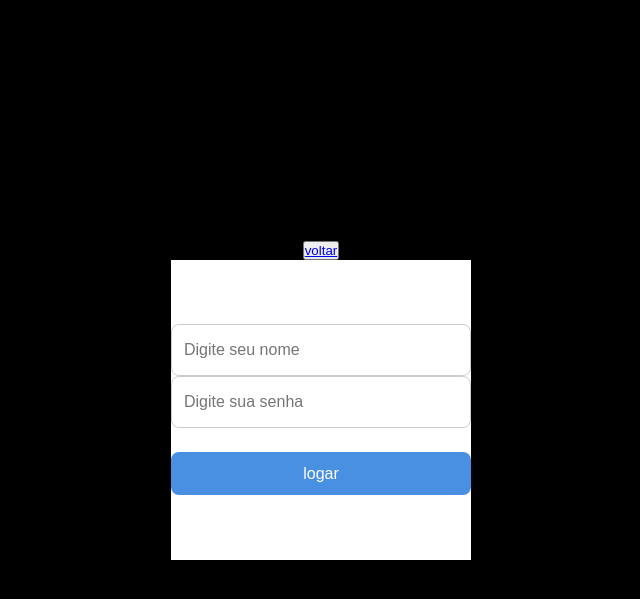
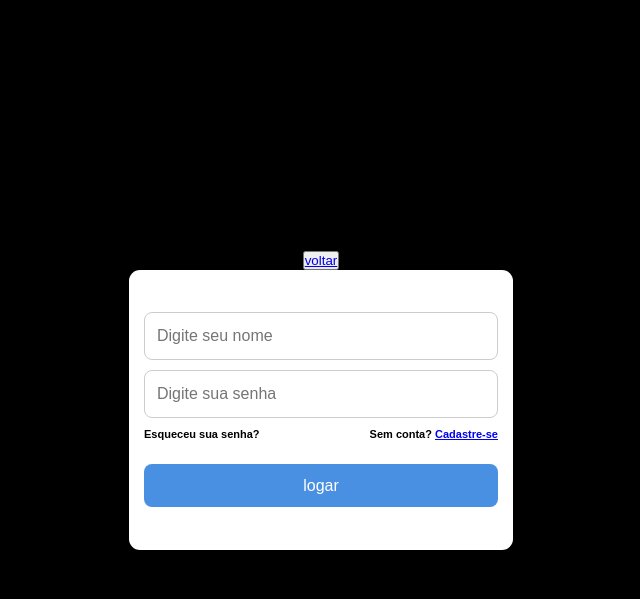
Before and after one commit to fjoao9744/rpg-game-fullstack, a Django app: page /auth/login/ in a window 1280 px wide. Shown: the top 599 px of the page, without its empty margins (319-959 px from the left). Run offline with Django 5.2, Linux system fonts and the light colour scheme.

Commit message:
melhora do login e cadastro

```diff
--- a/main/templates/auth/login_page.html
+++ b/main/templates/auth/login_page.html
@@ -19,12 +19,12 @@
     {% endif %}
 
     <button><a href="{% url 'main' %}">voltar</a></button>
+    <div class="form-login__area">
 
-    <div>
         <form action="{% url 'login' %}" method="POST"> {% csrf_token %}
             <input id="username__input" type="text" placeholder="Digite seu nome" name="username">
             <input id="password__input" type="password" placeholder="Digite sua senha" name="password">
-
+            <span class="span__area"><span>Esqueceu sua senha?</span><span>Sem conta? <a href="#">Cadastre-se</a></span></span>
             <button type="submit">logar</button>
         </form>
 
--- a/static/css/auth.css
+++ b/static/css/auth.css
@@ -4,23 +4,51 @@ body {
     justify-content: center;
     align-items: center;
     flex-direction: column;
+    width: 100svw;
+    height: 100svh;
 }
 
 div {
     display: flex;
-    width: 300px;
-    height: 300px;
+    width: 30%;
+    height: 35%;
+    gap: 10px;
+    padding: 20px 15px;
+    border-radius: 11px;
     background-color: white;
-    justify-items: center;
     flex-direction: row;
     align-items: center;
     justify-content: center;
     box-shadow: 0 4px 20px rgba(0, 0, 0, 0.1);
 }
 
+form {
+    display: flex;
+    width: 100%;
+    height: 100%;
+    gap: 10px;
+    justify-content: inherit;
+    align-items: inherit;
+    flex-direction: column;
+}
+
+form > input {
+    width: 100%;
+}
+
+.span__area {
+    display: flex;
+    width: 100%;
+    font-size: 11px;
+    font-weight: 600;
+    font-family: Arial, Helvetica, sans-serif;
+    justify-content: space-between;
+    color: black;
+}
+
 form button {
     display: block;
-    margin-top: 1.5rem;
+    margin-top: .9rem;
     width: 100%;
     padding: 0.8rem;
     background-color: #4a90e2;
@@ -32,7 +60,9 @@ form button {
 }
 
 input {
+    display: block;
     width: 100%;
+    height: 20%;
     padding: 1rem 0.75rem;
     border: 1px solid #ccc;
     border-radius: 8px;
--- a/static/css/style.css
+++ b/static/css/style.css
@@ -66,6 +66,8 @@ main {
     background-position: center;
 }
 
+
+
 footer {
     display: flex;
     flex-wrap: nowrap;
@@ -129,7 +131,7 @@ footer {
     color: white;
 }
 
-@media screen and (max-width: 1324px) and (max-height: 654px) {
+@media screen and (max-width: 1500px) and (max-height: 754px) {
 
     main {
         display: flex;
```
